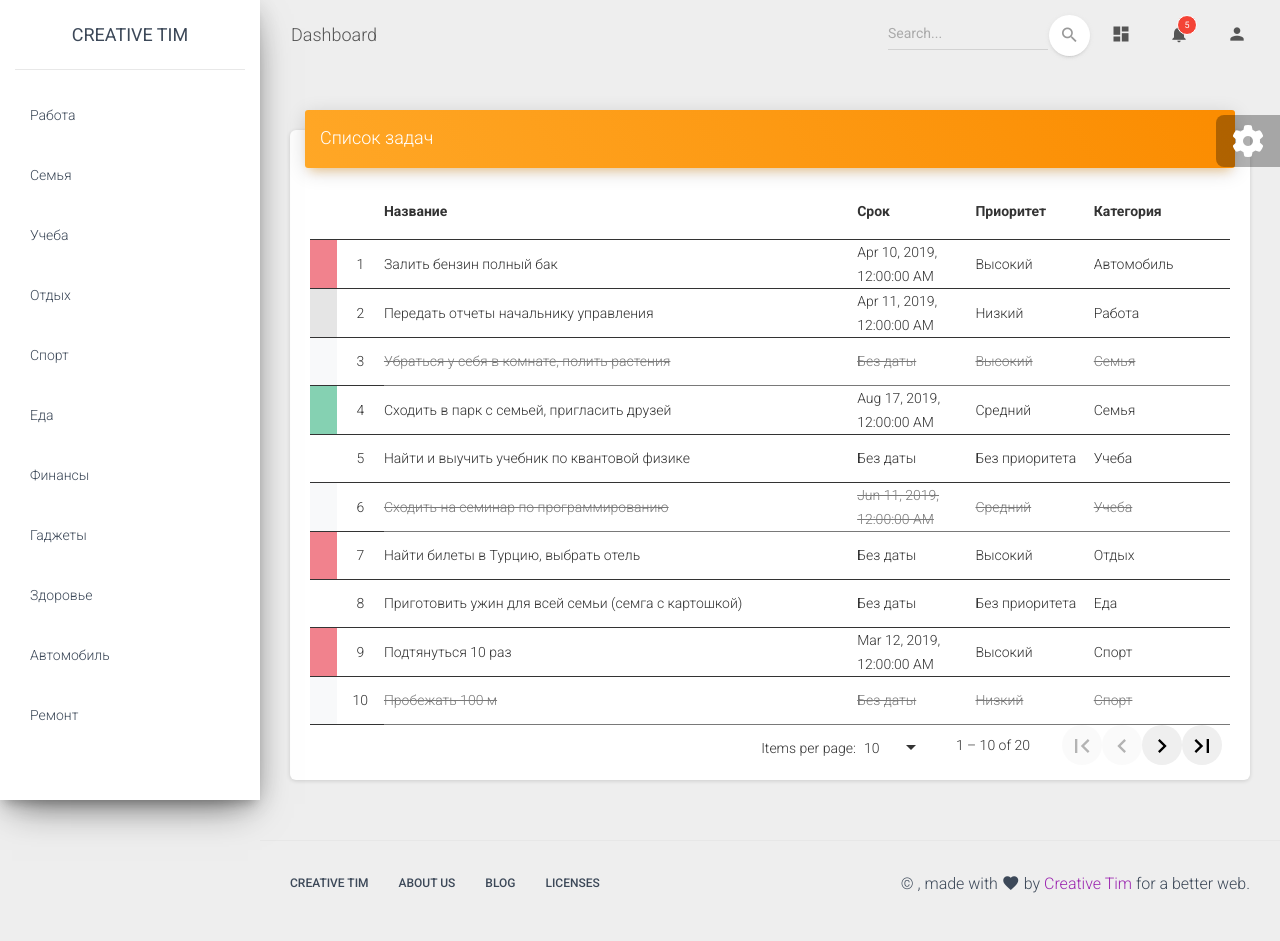
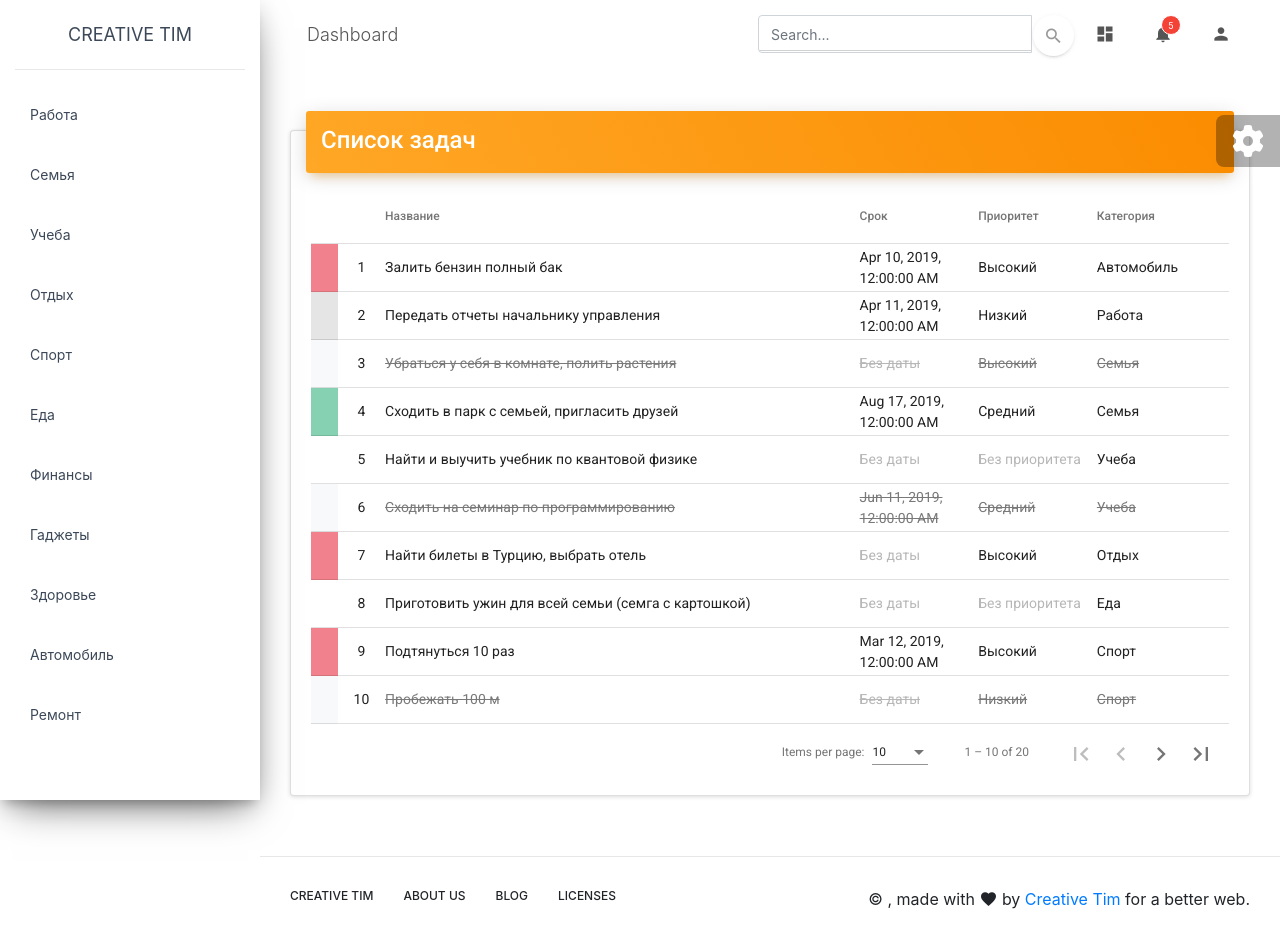
Before and after one commit to lnalna/angular-todo, an Angular app: page / in a window 1280 px wide. Built offline with nearby package versions, Linux system fonts and the light colour scheme.

Commit message:
для отсутствующих данных отображать серым цветом

```diff
--- a/src/app/views/tasks/tasks.component.html
+++ b/src/app/views/tasks/tasks.component.html
@@ -2,7 +2,7 @@
   <div class="card-header card-header-warning">
     <h4 class="card-title">Список задач</h4>
   </div>
-  <div class="card-body table-responsive">
+  <div class="card-body table-responsive" *ngIf="tasks.length > 0">
 
     <table [dataSource]="dataSource" mat-table matSort>
 
@@ -38,7 +38,7 @@
       <!--дата выполнения-->
       <ng-container matColumnDef="date">
         <th *matHeaderCellDef mat-header-cell mat-sort-header> Срок</th>
-        <td *matCellDef="let task" [ngClass]="{'completed': task.completed}"
+        <td *matCellDef="let task" [ngClass]="{'completed': task.completed, 'novalue': task.date == null}"
             class="col-date"
             mat-cell>
 
@@ -51,7 +51,7 @@
       <ng-container matColumnDef="priority">
         <th *matHeaderCellDef mat-header-cell mat-sort-header> Приоритет</th>
         <td *matCellDef="let task" class="col-priority"
-            [ngClass]="{'completed': task.completed}"
+            [ngClass]="{'completed': task.completed, 'novalue': task.priority == null}"
             mat-cell
         >
 
@@ -65,7 +65,7 @@
       <ng-container matColumnDef="category">
         <th *matHeaderCellDef mat-header-cell mat-sort-header> Категория</th>
         <td *matCellDef="let task" class="col-category"
-            [ngClass]="{'completed': task.completed}"
+            [ngClass]="{'completed': task.completed, 'novalue': task.category == null}"
             mat-cell
         >
 
@@ -84,5 +84,8 @@
     </table>
 
     <mat-paginator [pageSizeOptions]="[10, 20, 50, 100]" showFirstLastButtons></mat-paginator>
+
   </div>
+
+  <div *ngIf="tasks.length == 0"><p class="not-found">Ничего не найдено</p></div>
 </div>
--- a/src/styles.css
+++ b/src/styles.css
@@ -1,3 +1,12 @@
 /* You can add global styles to this file, and also import other style files */
 
 @import "assets/css/material-dashboard.css";
+@import '~@angular/material/prebuilt-themes/deeppurple-amber.css';
+@import "~bootstrap-css-only/css/bootstrap.min.css";
+
+.not-found {
+  margin-top: 30px;
+  font-size: 20px;
+  color: rgba(74, 74, 74, 0.98);
+  text-align: center;
+}
```
